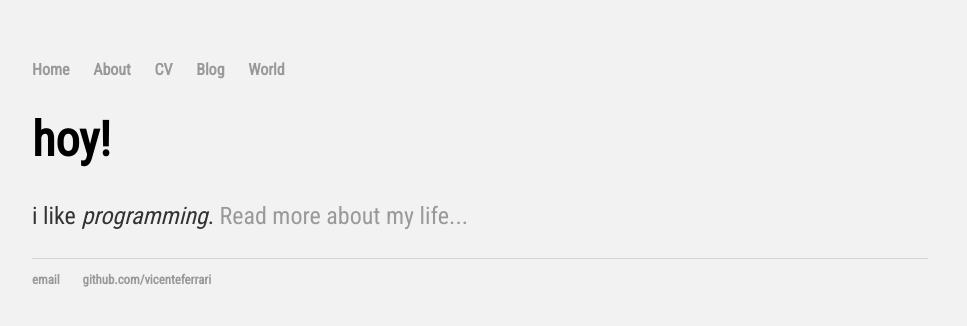
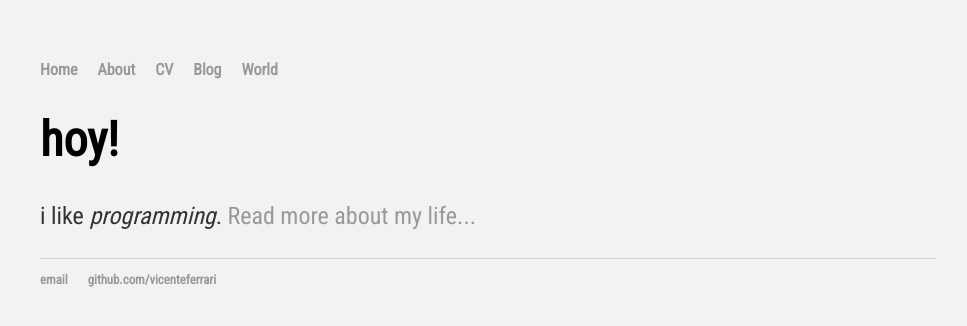
Before and after one commit to vicenteferrari/vicenteferrari.github.io, a Jekyll site: the page built from index.html, in a window 1280 px wide. Shown: the top 326 px of the page, without its empty margins (160-1127 px from the left). Built offline with Jekyll 4.4.1, drawn with Linux system fonts in a browser that asks for light colours.

Commit message:
[added] adligned navbar

```diff
--- a/css/main.css
+++ b/css/main.css
@@ -2,27 +2,25 @@
 
 html {
 	box-sizing: border-box;
-}
 
-*, *:before, *:after {
-	box-sizing: inherit;
 }
 
 body {
 	font-family: 'Roboto Condensed', sans-serif;
 	background: #F2F2F2;
-	margin: 60px auto;
+	margin: 60px 200px;
 	width: 70%;
 }
 
 nav ul, footer ul {
+	display: flex;
+	justify-content: start;
 	padding: 0px;
 	list-style: none;
 	font-weight: bold;
 }
 
 nav ul li, footer ul li {
-	display: inline;
 	margin-right: 20px;
 }
 
--- a/cv/index.html
+++ b/cv/index.html
@@ -208,7 +208,7 @@
 				<div class="job-title-container">
 					<div>
 						<div class="job-company">
-							<a href="/world">Write up on lossy compression</a>
+							<a href="/2018/12/21/compresion.html">Write up on lossy compression</a>
 						</div>
 						<div class="job-title"></div>
 					</div>
```
